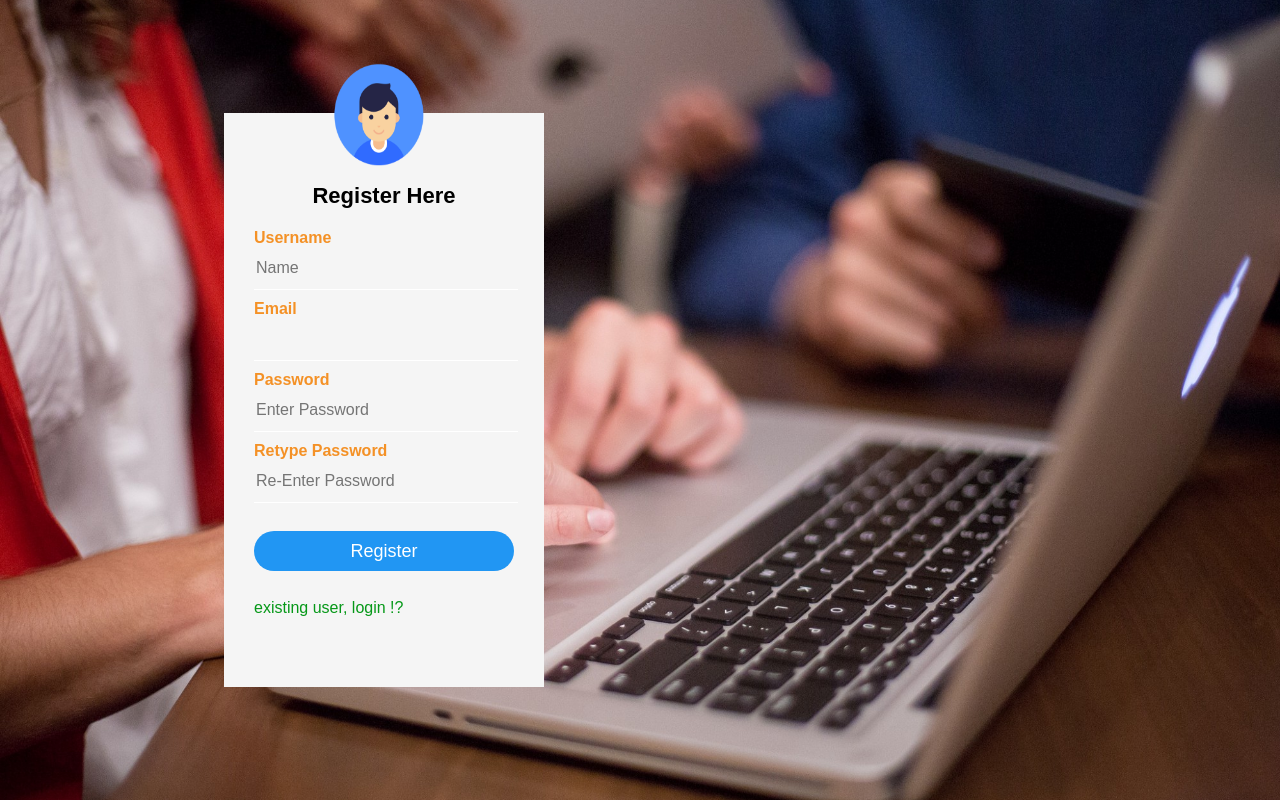
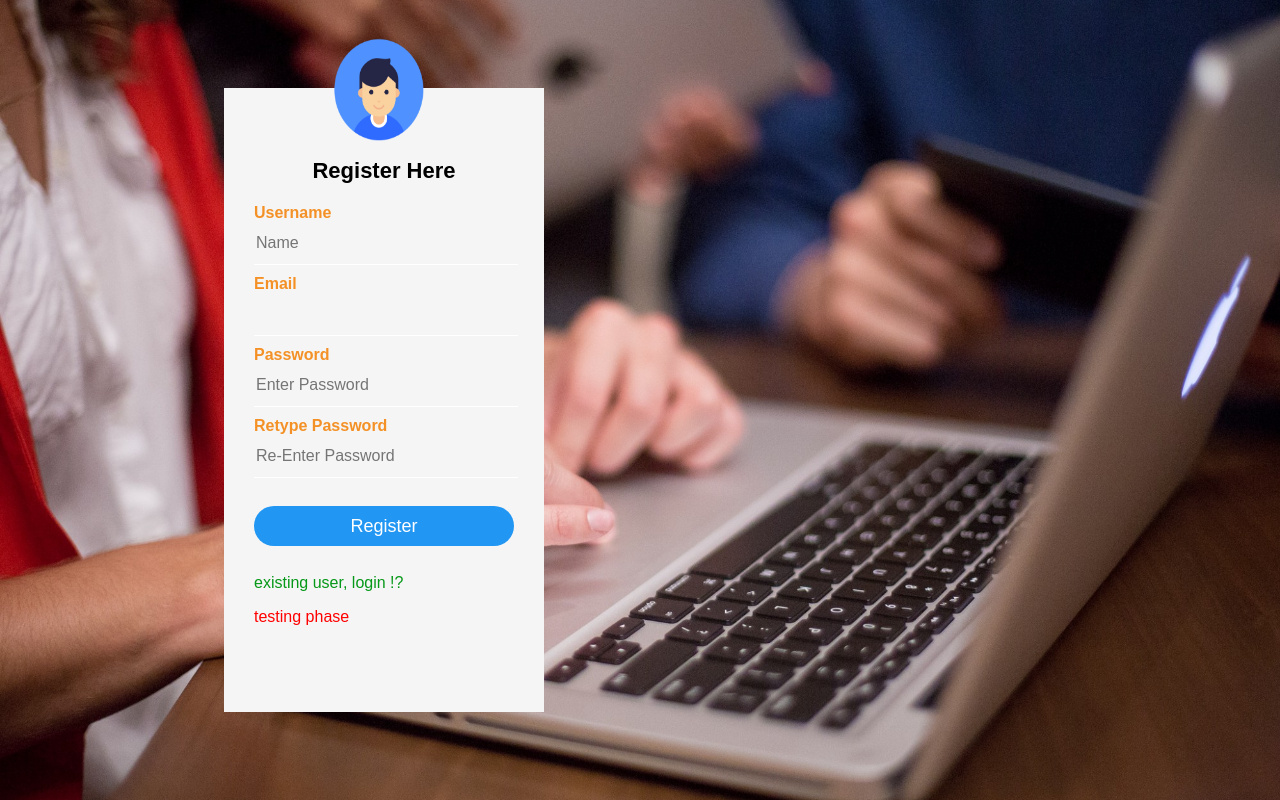
Before and after one commit to Mathes-S/Sample-Loginform, a plain HTML site: page Register.html in a window 1280 px wide. Drawn offline with Linux system fonts and the light colour scheme.

Commit message:
Update Register.html
added new line here

```diff
--- a/Register.html
+++ b/Register.html
@@ -33,6 +33,7 @@
      <a href="index.html" >existing user, login !?</a>
 
      </form>
+ <p>testing phase</p>
      </div>
 </body>
 </html>
```
